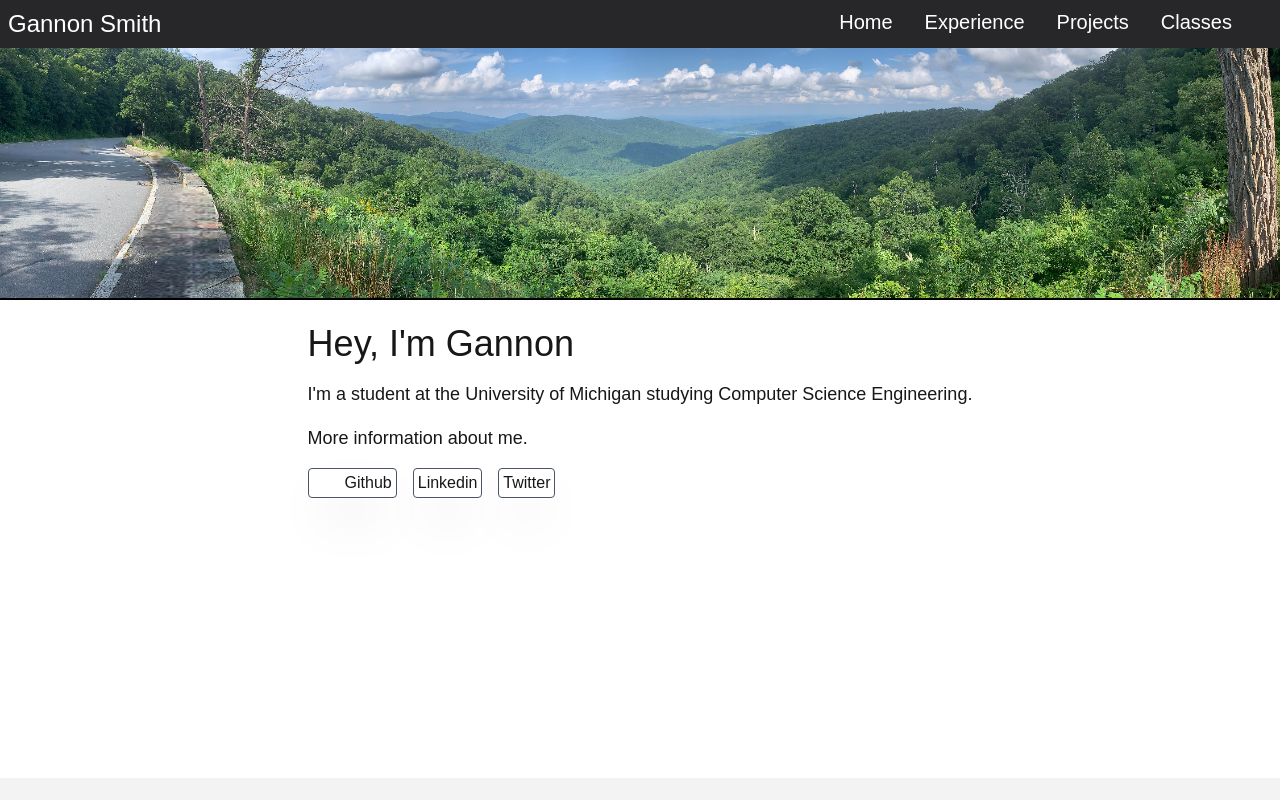
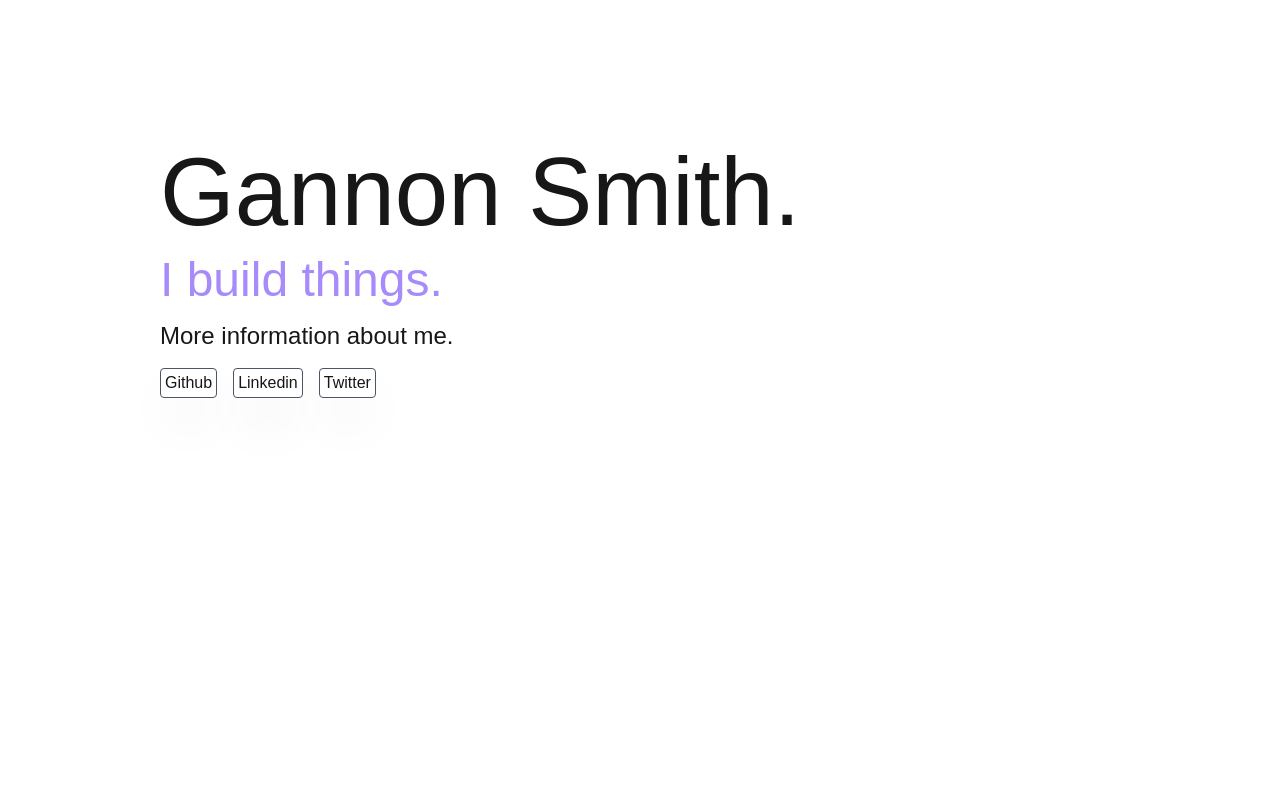
Before and after one commit to gannonsmith/gannonsmith.github.io, a Next.js app: page / in a window 1280 px wide. Shown: the top 800 px of the page. Built offline with nearby package versions, Linux system fonts and the light colour scheme.

Commit message:
more work

```diff
--- a/src/app/page.tsx
+++ b/src/app/page.tsx
@@ -18,56 +18,21 @@ export default function Home() {
 
   return (
     <div>
-      <header>
-        <div className="bg-zinc-800 text-white flex flex-row justify-between w-screen p-2 fixed top-0 z-50 border-b-1 border-black">
-          <div>
-            <div className="text-2xl">
-              Gannon Smith
-            </div>
-          </div>
-          <div className="flex flex-row space-x-8 justify-between pr-10">
-            <div className="text-xl">
-              <a href="#home">Home</a>
-            </div>
-            <div className="text-xl">
-              <a href="#experience">Experience</a>
-            </div>
-            <div className="text-xl">
-              <a href="#projects">Projects</a>
-            </div>
-            <div className="text-xl">
-              <a href="#classes">Classes</a>
-            </div>
-          </div>
-        </div>
-      </header>
-      <main id="home" className="relative pb-16 overflow-x-hidden">
+      <main id="home" className="relative overflow-x-hidden">
         <div className="flex flex-col w-screen">
-          <div className="w-screen border-b-2 border-black" style={isComputer ? {position: 'relative', width: '100%', height: '300px'} : {position: 'relative', width: '100%', height: '100px'}}>
-            <Image
-              src="/images/acadia_pan.png"
-              fill
-              objectFit="cover"
-              alt="panorama of acadia"
-            />
-          </div>
-
-          <div className={isComputer ? "flex flex-row w-full justify-center px-4" : "flex flex-col w-full items-center px-4"}>
-            <div className="flex flex-col space-y-4 flex-wrap p-6">
-              <div className="text-4xl">
-                Hey, I'm Gannon
+          <div className={isComputer ? "h-screen flex flex-row w-full px-4" : "h-screen flex flex-col w-full items-center px-4"}>
+            <div className={isComputer ? "flex flex-col space-y-4 flex-wrap p-36" : "flex flex-col space-y-4 flex-wrap p-8 pt-32"}>
+              <div className={isComputer ? "text-8xl" : "text-5xl"}>
+                Gannon Smith.
               </div>
-              <div className="text-lg">
-                I'm a student at the University of Michigan studying Computer Science Engineering.
+              <div className={isComputer ? "text-5xl text-violet-400" : "text-3xl text-violet-400"}>
+                I build things.
               </div>
-              <div className="text-lg">
+              <div className="text-2xl">
                 More information about me.
               </div>
               <div className="flex space-x-4">
                 <div className="flex px-1 py-0.5 rounded shadow-2xl border border-gray-600 justify-center items-center">
-                  <div className="text-xl w-8 bg-purple-100 flex justify-center items-center mx-auto">
-                    <i className="fa-brands fa-github"></i>
-                  </div>
                   <p>Github</p>
                 </div>
                 <div className="flex px-1 py-0.5 rounded shadow-2xl border border-gray-600">
@@ -78,18 +43,18 @@ export default function Home() {
                 </div>
               </div>
             </div>
-            <div className={isComputer ? "relative bottom-32" : ""}>
-              <Image
-                className="shadow-2xl rounded-3xl border-2 border-black hide-on-tablet"
-                src="/images/maine_selfie.jpg"
-                width={isComputer ? 400 : 200}
-                height={isComputer ? 400 : 200}
-                alt="selfie in acadia"
-              />
+            <div className="hide-on-tablet flex items-center border border-black">
+              <div>
+                <Image
+                  className="shadow-2xl rounded-full border border-gray-800 hide-on-tablet"
+                  src="/images/maine_selfie.jpg"
+                  width={400}
+                  height={400}
+                  alt="selfie in acadia"
+                />
+              </div>
             </div>
           </div>
-
-          <div className="h-64"></div>
 
           <div id="experience" className="below-intro flex flex-col items-center space-y-6 p-10 pt-16">
             <div className="text-4xl">
@@ -158,7 +123,7 @@ export default function Home() {
             </div>
           </div>
 
-          <div id="classes" className="below-intro flex flex-col items-center space-y-6 p-10 pt-16">
+          <div id="classes" className="pb-48 below-intro flex flex-col items-center space-y-6 p-10 pt-16">
             <div className="text-4xl">
               Classes
             </div>
```
Also changed, not shown: public/images/maine_selfie.jpg.
